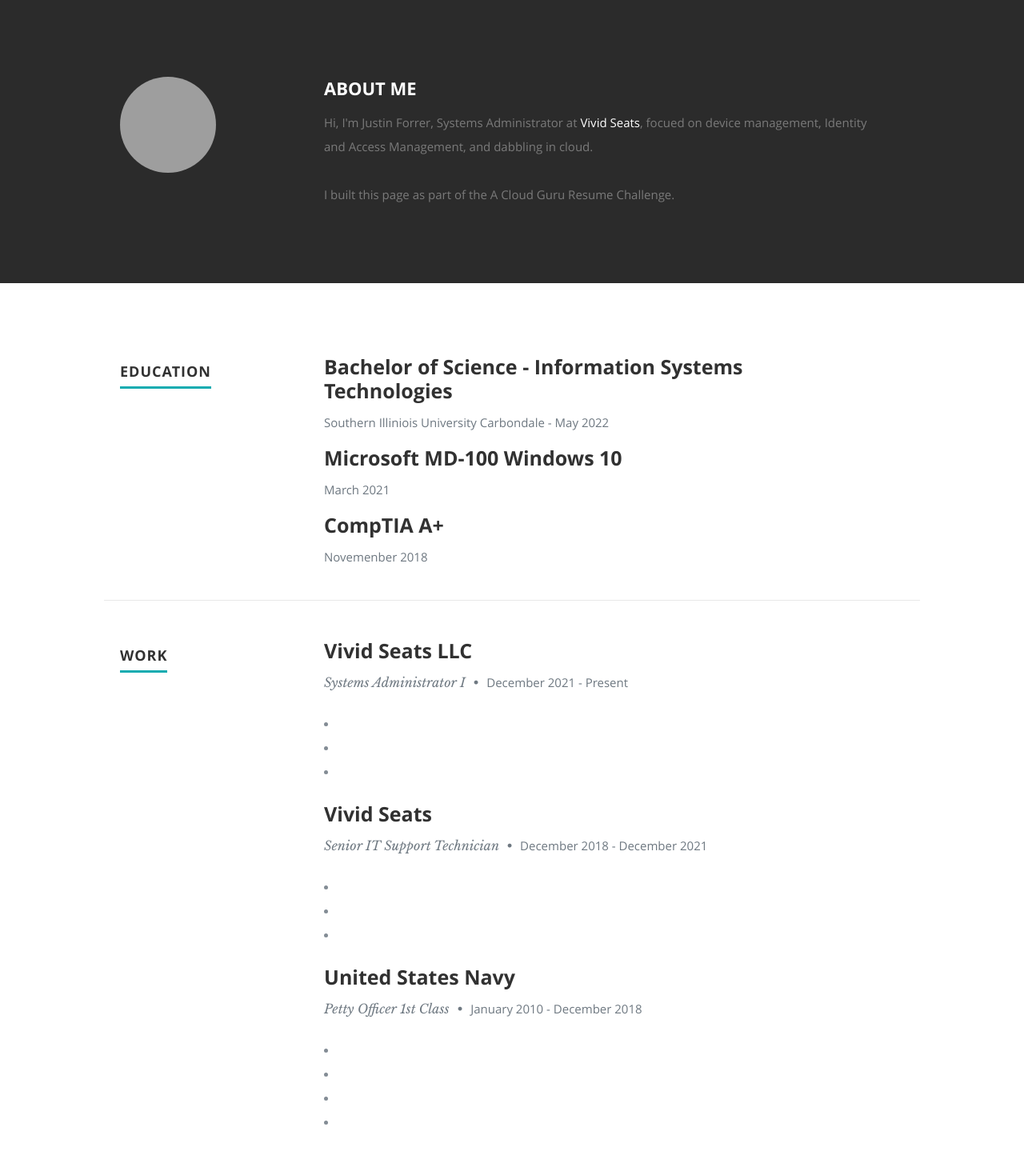
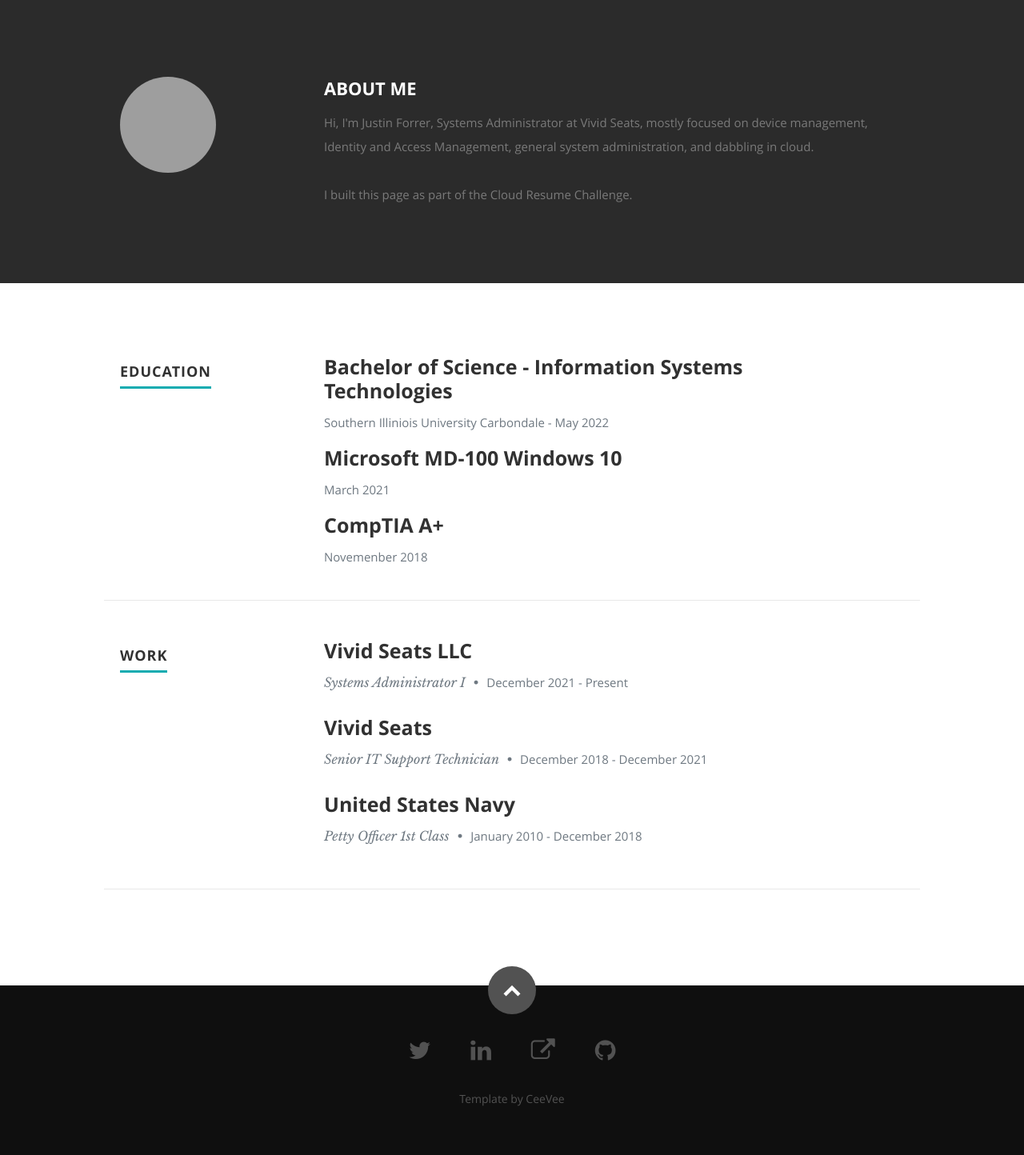
Before and after one commit to jforrer/AzureResume, a plain HTML site: page frontend/index.html in a window 1280 px wide. Shown: the part 800-2244 px from the top of the page at 80% size. Drawn offline with nearby package versions, Linux system fonts and the light colour scheme; no server answers; grey boxes are pictures that could not be loaded.

Commit message:
updates html, removes link and corrects typo

```diff
--- a/frontend/index.html
+++ b/frontend/index.html
@@ -89,10 +89,10 @@
 
             <h2>ABOUT ME</h2>
 
-            <p> Hi, I'm Justin Forrer, <span>Systems Administrator at <a href="https://vividseats.com">Vivid Seats</a></span>, focued on device management, Identity and Access Management, and dabbling in cloud.
+            <p> Hi, I'm Justin Forrer, <span>Systems Administrator at Vivid Seats</span>, mostly focused on device management, Identity and Access Management, general system administration, and dabbling in cloud.
          </br>
       </br>
-       I built this page as part of the A Cloud Guru Resume Challenge.
+       I built this page as part of the Cloud Resume Challenge.
 
 
          </div> <!-- end .main-col -->
@@ -170,10 +170,10 @@
                   <p class="info">Systems Administrator I <span>&bull;</span> <em class="date">December 2021 - Present</em></p>
 
                      <p>
+                 <!---- <li></li>
                         <li></li>
                         <li></li>
-                  <li></li>
-                  </p>
+                 --> </p>
 
                </div>
 
@@ -187,11 +187,10 @@
                   <p class="info">Senior IT Support Technician <span>&bull;</span> <em class="date">December 2018 - December 2021</em></p>
 
                   <p>
+                     <!---- <li></li>
                             <li></li>
                             <li></li>
-                     <li></li>
-                  </p>
-
+                     --> </p>
                </div>
 
             </div> <!-- item end -->
@@ -204,11 +203,10 @@
                   <p class="info">Petty Officer 1st Class <span>&bull;</span> <em class="date">January 2010 - December 2018</em></p>
 
                   <p>
+                     <!---- <li></li>
                             <li></li>
                             <li></li>
-                  <li></li>
-                  <li></li>
-                  </p>
+                     --> </p>
 
                </div>
 
```
Lines whose indentation alone changed are shown as unchanged.
